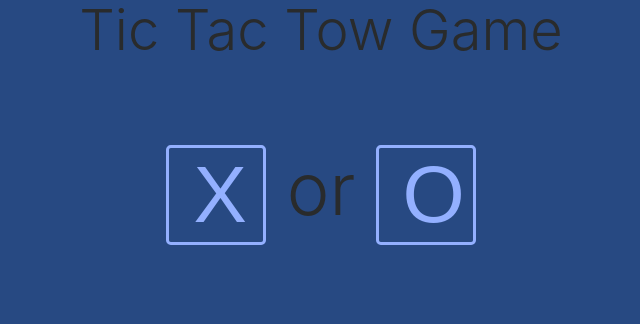
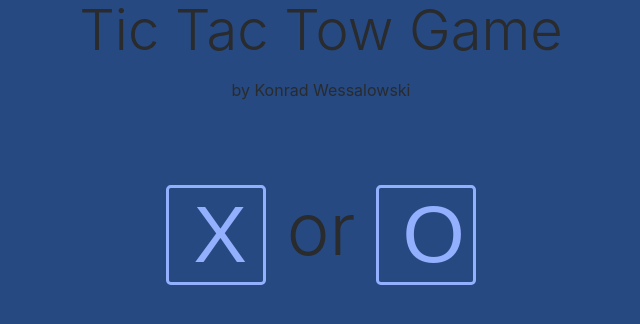
Before and after one commit to ewok187/JS-Tic-Tac-Toe-App, a plain HTML site: page index.html in a window 1280 px wide. Shown: the whole page, without its empty margins (319-959 px from the left). Drawn offline with nearby package versions, Linux system fonts and the light colour scheme.

Commit message:
change title + added signature

```diff
--- a/index.html
+++ b/index.html
@@ -9,12 +9,13 @@
   <!-- Bootstrap CSS -->
   <link rel="stylesheet" href="https://maxcdn.bootstrapcdn.com/bootstrap/4.0.0-beta.3/css/bootstrap.min.css" integrity="sha384-Zug+QiDoJOrZ5t4lssLdxGhVrurbmBWopoEl+M6BdEfwnCJZtKxi1KgxUyJq13dy" crossorigin="anonymous">
   <link rel="stylesheet" href="style.css">
-  <title>Pomodoro Clock</title>
+  <title>TicTacToe</title>
 </head>
 
 <body>
   <div class="container text-center">
     <p class="display-4">Tic Tac Tow Game</p>
+    <p id="signature">by Konrad Wessalowski</p>
     <div class="row win-text">
       <p class="winner display-4 text-center"></p>
     </div>
```
